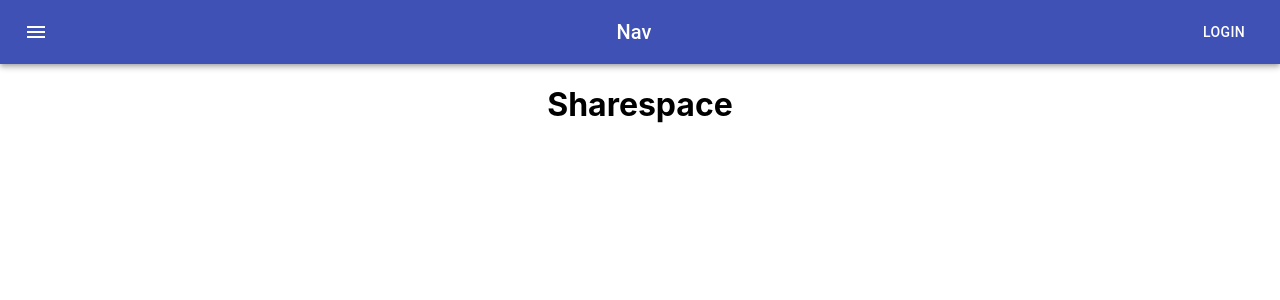
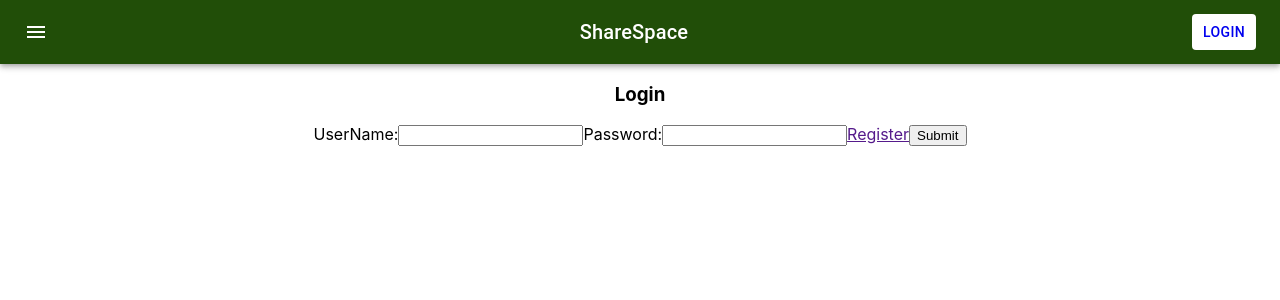
Before and after one commit to curlygirltech/Getaway, a React (Create React App) app in the folder client/: page /login in a window 1280 px wide. Shown: the top 300 px of the page. Built offline with nearby package versions, Linux system fonts and the light colour scheme; the HTML template or start-up script is replaced by a standard one.

Commit message:
form and login page

```diff
--- a/client/src/App.js
+++ b/client/src/App.js
@@ -1,11 +1,20 @@
 import './App.css';
-import Nav from './screens/Nav'
+import { Link, Route, Switch } from 'react-router-dom'
+import Nav from './Layout/Nav'
+import Layout from './Layout/Layout'
+import Login from './screens/Login'
 
 function App() {
   return (
     <div className="App">
-      <Nav />
-      <h1>Sharespace</h1>
+    <Layout>
+      <Switch>
+          <Route path='/login'>
+            <Login/>
+          </Route>
+      </Switch>
+
+    </Layout>
 
     </div>
   );
--- /dev/null
+++ b/client/src/Layout/Layout.jsx
@@ -0,0 +1,14 @@
+
+import React from 'react'
+import Nav from './Nav'
+
+export default function Layout(props) {
+  return (
+
+    <div>
+      <Nav/>
+      {props.children}
+
+    </div>
+  )
+}
--- a/client/src/screens/Nav.jsx
+++ b/client/src/Layout/Nav.jsx
@@ -1,4 +1,5 @@
 import React from 'react';
+import { Link } from 'react-router-dom'
 import { makeStyles } from '@material-ui/core/styles';
 import AppBar from '@material-ui/core/AppBar';
 import Toolbar from '@material-ui/core/Toolbar';
@@ -27,18 +28,25 @@ export default function Nav() {
 
 
   return (
+    <>
     <div className={classes.root}>
-      <AppBar position="static">
+      <AppBar position="static" style= {{backgroundColor: "#214E08" }}>
         <Toolbar>
           <IconButton edge="start" className={classes.menuButton} color="inherit" aria-label="menu">
             <MenuIcon />
           </IconButton>
           <Typography variant="h6" className={classes.title}>
-            Nav
+            ShareSpace
           </Typography>
-          <Button color="inherit">Login</Button>
+            <Button style= {{backgroundColor: "white"}}>
+            <Link to='/login'style= {{textDecoration: "none"}}>Login</Link>
+            </Button>
         </Toolbar>
       </AppBar>
     </div>
+    {/* <div>
+      <Link to='/login'>Login</Link>
+    </div> */}
+    </>
   )
 }
--- /dev/null
+++ b/client/src/screens/Login.jsx
@@ -0,0 +1,121 @@
+import React from 'react'
+import { useState } from 'react'
+import {Link} from 'react-router-dom'
+
+
+
+// import TextField from '@material-ui/core/TextField';
+// import { makeStyles } from '@material-ui/core/styles';
+
+
+
+// const useStyles = makeStyles((theme) => ({
+//   root: {
+//     '& .MuiTextField-root': {
+//       margin: theme.spacing(1),
+//       width: '25ch',
+//     },
+//   },
+// }));
+
+// export default function FormPropsTextFields() {
+//   const classes = useStyles();
+
+export default function Login() {
+  const [formData, setFormData] = useState({
+    username: '',
+    password:''
+  })
+
+  const { username, password } = formData
+
+  const handleChange = (e) => {
+    const { name, value } = e.target
+    setFormData(prevState => ({
+      ...prevState,
+      [name]: value
+    }))
+}
+
+  return (
+    // <form className={classes.root} noValidate autoComplete="off"></form>
+    <>
+      <form>
+        <h3>Login</h3>
+        <label>
+          UserName:
+        <input
+          type='text'
+          name='username'
+          value={username}
+          OnChange={handleChange}
+          />
+        </label>
+
+        <label>
+          Password:
+        <input
+          type='password'
+          name='password'
+          value={password}
+          OnChange={handleChange}
+          />
+        </label>
+        <Link>Register</Link>
+        <button>Submit</button>
+      </form>
+
+
+    </>
+//     <div>
+//         <TextField
+//           required
+//           id="outlined-required"
+//           label="Required"
+//           defaultValue="Hello World"
+//           variant="outlined"
+//         />
+//         <TextField
+//           disabled
+//           id="outlined-disabled"
+//           label="Disabled"
+//           defaultValue="Hello World"
+//           variant="outlined"
+//         />
+//         <TextField
+//           id="outlined-password-input"
+//           label="Password"
+//           type="password"
+//           autoComplete="current-password"
+//           variant="outlined"
+//         />
+//         <TextField
+//           id="outlined-read-only-input"
+//           label="Read Only"
+//           defaultValue="Hello World"
+//           InputProps={{
+//             readOnly: true,
+//           }}
+//           variant="outlined"
+//         />
+//         <TextField
+//           id="outlined-number"
+//           label="Number"
+//           type="number"
+//           InputLabelProps={{
+//             shrink: true,
+//           }}
+//           variant="outlined"
+//         />
+//         <TextField id="outlined-search" label="Search field" type="search" variant="outlined" />
+//         <TextField
+//           id="outlined-helperText"
+//           label="Helper text"
+//           defaultValue="Default Value"
+//           helperText="Some important text"
+//           variant="outlined"
+//         />
+//       </div>
+//     </form>
+)
+}
```
Also changed, not shown: client/src/Layout/Footer.jsx (added).
